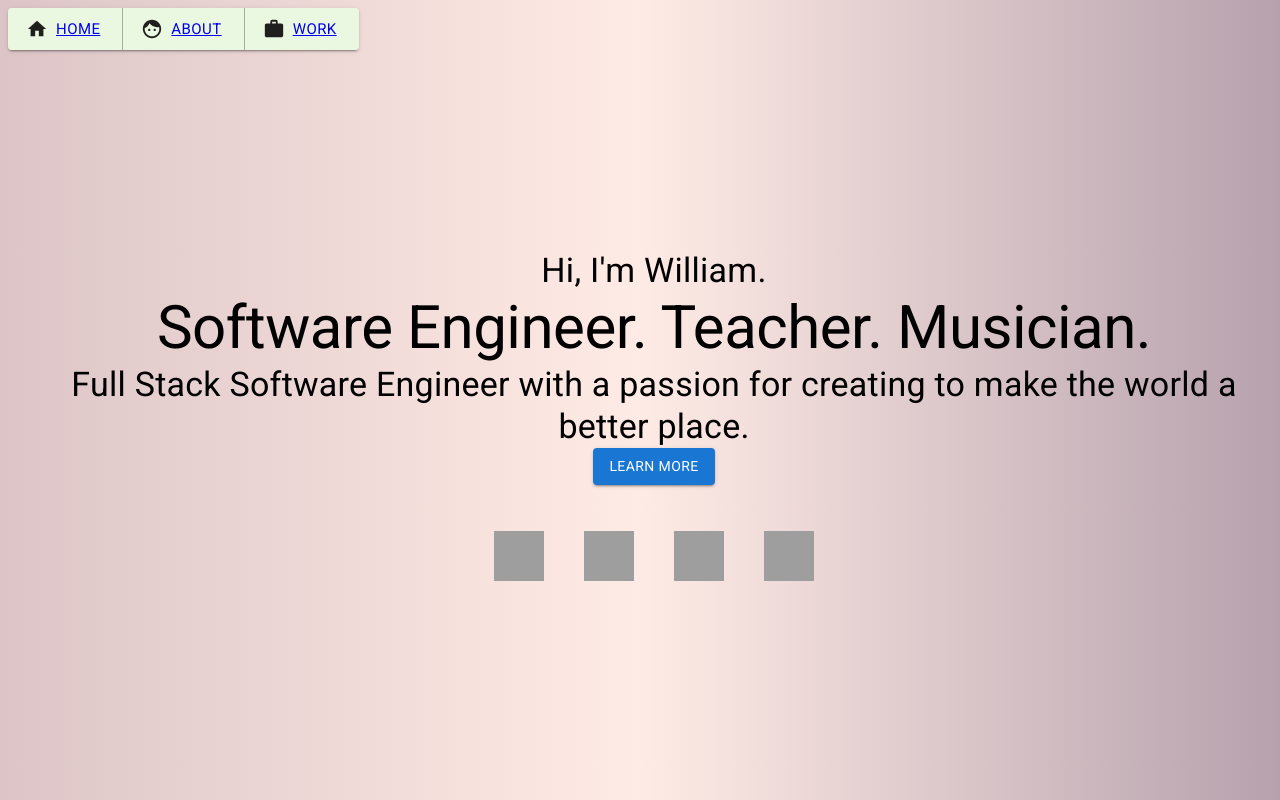
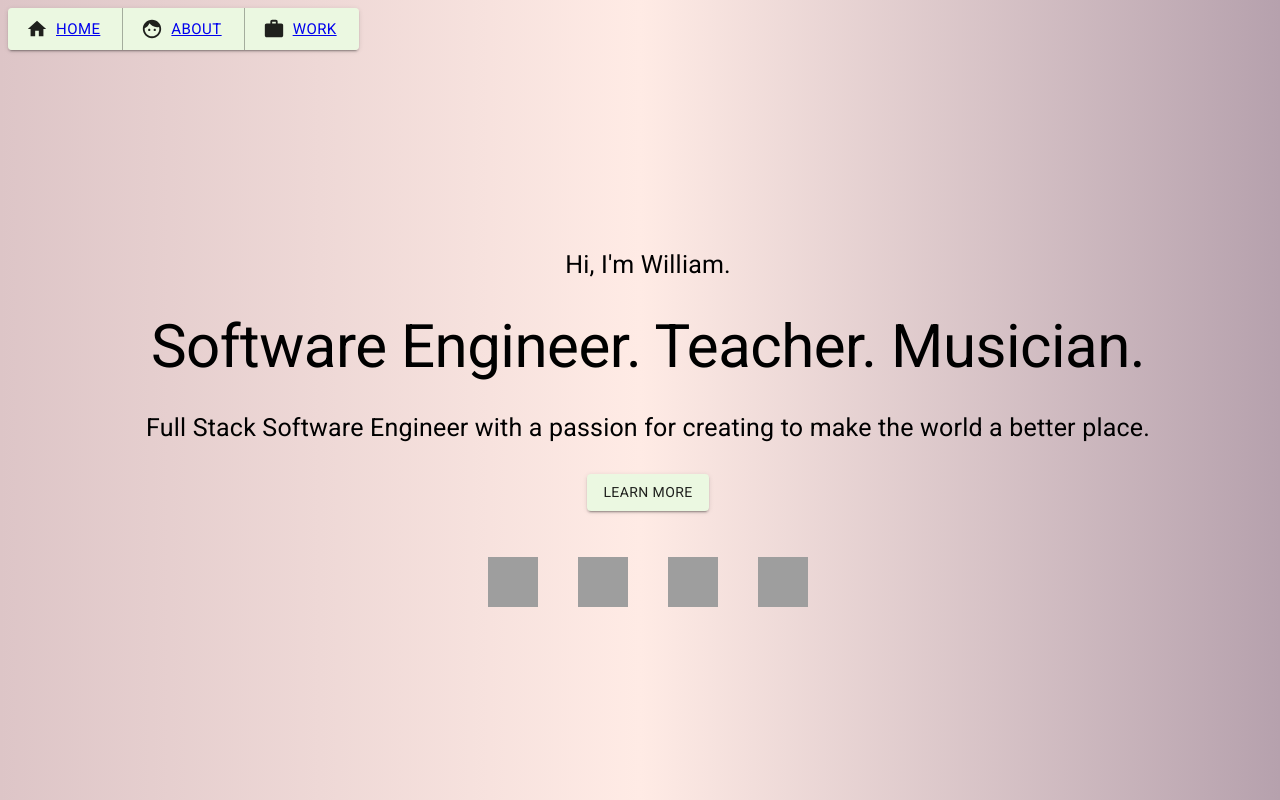
Before and after one commit to wgotterer/react-website, a React app: page / in a window 1280 px wide. Built offline with nearby package versions, Linux system fonts and the light colour scheme; grey boxes are pictures that could not be loaded.

Commit message:
css changes

```diff
--- a/src/components/Home.js
+++ b/src/components/Home.js
@@ -49,7 +49,8 @@ import { createTheme, ThemeProvider } from '@mui/material/styles';
 
     return (
         // <div className="home_container">
-        <>
+       <div>
+        <ThemeProvider theme={theme}>
         <div className="home_text_container">
         <Typography variant="h4">
             Hi, I'm William.
@@ -81,9 +82,9 @@ import { createTheme, ThemeProvider } from '@mui/material/styles';
         </div>
         </div>
 
-        </>
-        // </div>
 
+        </ThemeProvider>
+        </div>
     )
 }
 
--- a/src/index.css
+++ b/src/index.css
@@ -14,10 +14,10 @@ body {
 } */
 
 .home_text_container{
-  position: absolute;
+  /* position: absolute; */
  text-align: center;
  padding-top: 200px;
- padding-left: 20px;
+ /* padding-left: 20px; */
 }
 
 .home_button{
```
